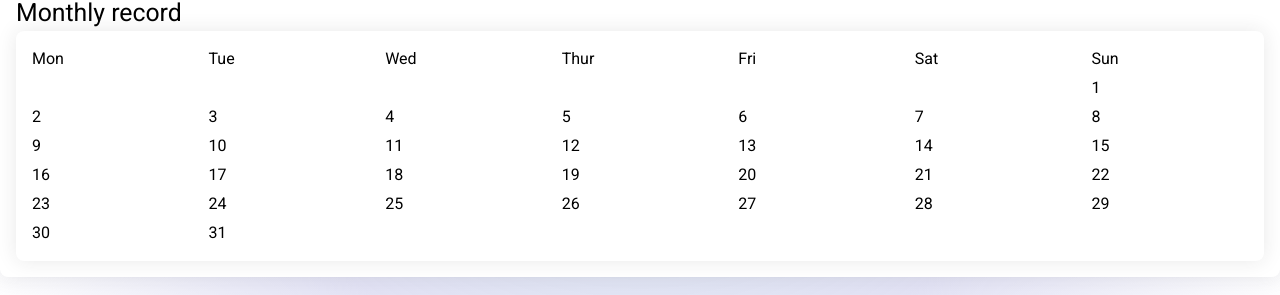
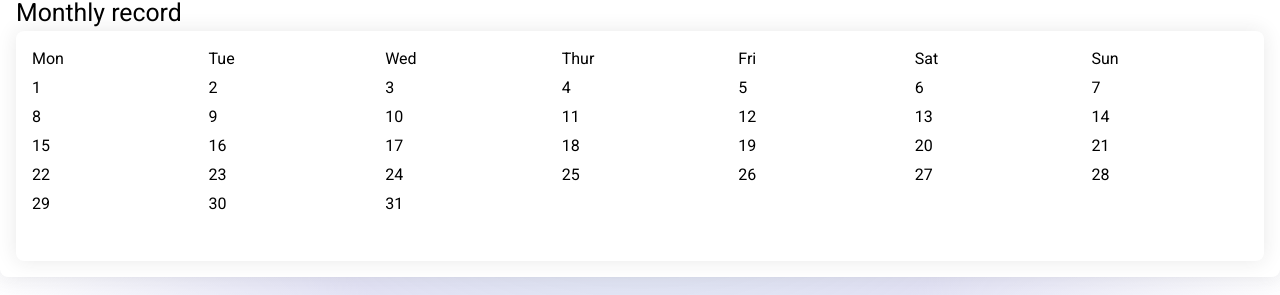
Before and after one commit to WillamNyunt/habit-tracker-, a Next.js app: page /habits in a window 1280 px wide. Shown: the part 471-766 px from the top of the page. Built offline with nearby package versions, Linux system fonts and the light colour scheme; no server answers; the database is empty.

Commit message:
Functional Desctiption of CalendarHeatMap

```diff
--- a/src/components/CalendarHeatMap/index.tsx
+++ b/src/components/CalendarHeatMap/index.tsx
@@ -15,8 +15,14 @@ function ToolTip({
   return <div className={className} style={style}>{children}</div>;
 }
 
-export default function CalenadarHeaTMap() {
-  const may = new MonthMap(12, 2024);
+/**
+ *
+ * @returns {React.ReactElement} returns a calendar heatmap component
+ * @param {number} month - month of the year in format M (1-12)
+ * @param {number} year - year in format YYYY
+ */
+export default function CalenadarHeaTMap({month, year}: {month: number, year: number}) : React.ReactElement {
+  const may = new MonthMap(month, year);
   const daysOfWeek = may.dayArr;
   return (
     <Card>
```
